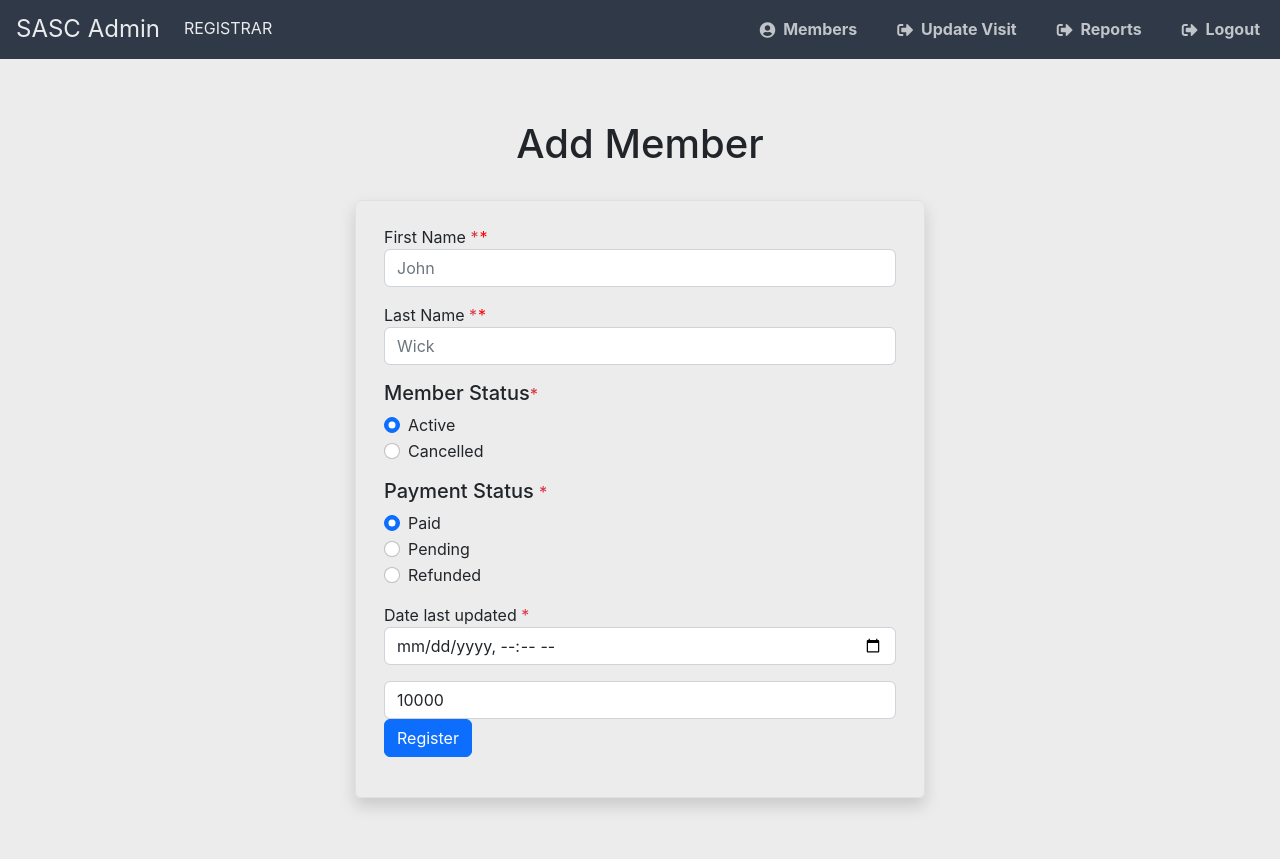
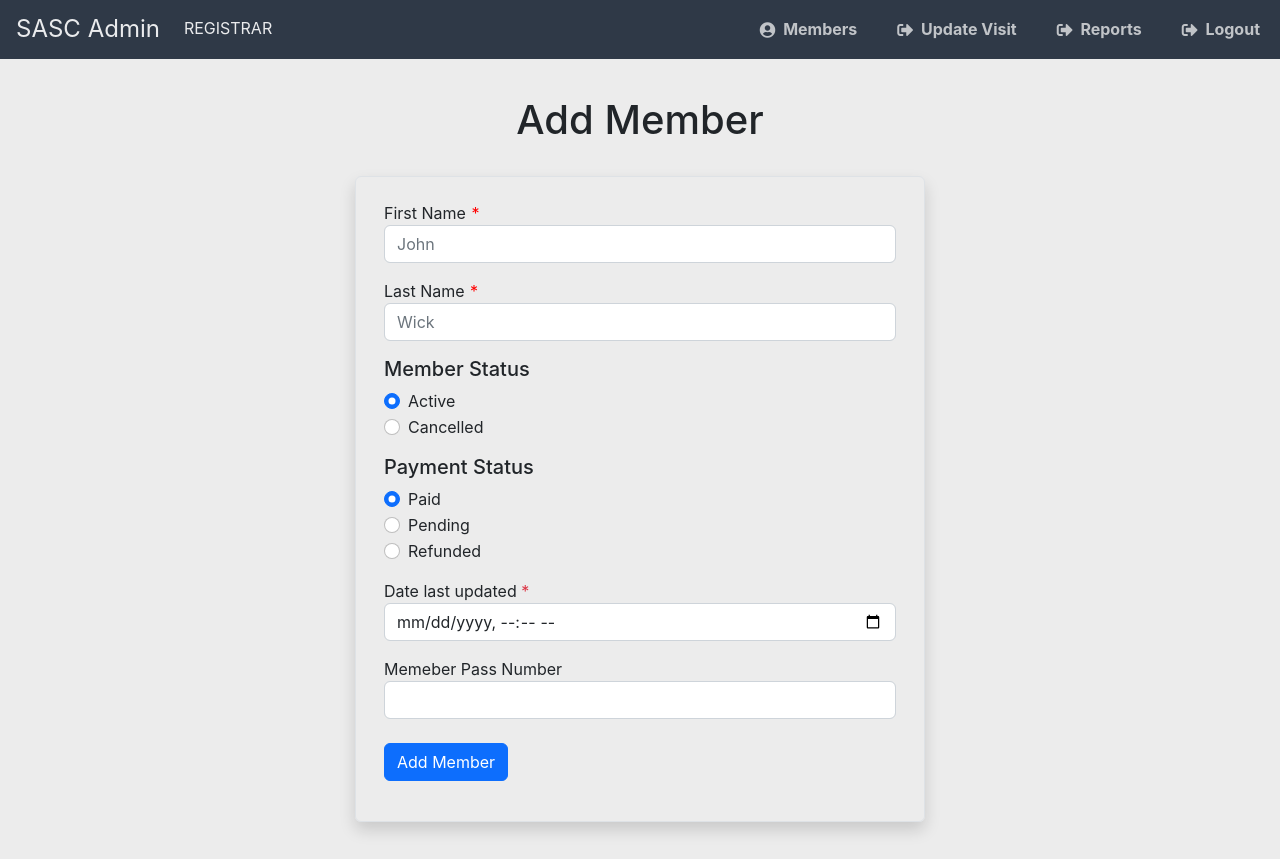
Before and after one commit to lakshmijj/ski-lift-ticket-php-codebase, a PHP site: page /addmember.php in a window 1280 px wide. Shown: the part 961-1820 px from the top of the page. Run offline with PHP 8.4, Linux system fonts and the light colour scheme; a user stored in the database is signed in; grey boxes are pictures that could not be loaded.

Commit message:
add members fixes, reports corrections

```diff
--- a/html/addmember.php
+++ b/html/addmember.php
@@ -87,7 +87,7 @@ if($request_method == 'POST') {
                 <div class="col-10 col-sm-8 col-md-6 rounded shadow border">
                     <form method="post" action="<?php htmlspecialchars($_SERVER['PHP_SELF']); ?>" class="py-4 px-3 needs-validation" novalidate>
                         <div class="mb-3 has-validation">
-                            <label for="mem_first_name">First Name <nobr class="text-danger">*</nobr></label>
+                            <label for="mem_first_name">First Name <nobr class="text-danger"></nobr></label>
                             <input type="text" id="mem_first_name" name="mem_first_name" placeholder="John" class="form-control <?php echo isInvalid('mem_first_name'); ?>" value="" required />
 
                             <div class="invalid-feedback">
@@ -95,14 +95,14 @@ if($request_method == 'POST') {
                             </div>
                         </div>
                         <div class="mb-3 has-validation">
-                            <label for="mem_last_name">Last Name <nobr class="text-danger">*</nobr></label>
+                            <label for="mem_last_name">Last Name <nobr class="text-danger"></nobr></label>
                             <input type="text" id="mem_last_name" name="mem_last_name" placeholder="Wick" class="form-control <?php echo isInvalid('mem_last_name'); ?>" value="" required />
 
                             <div class="invalid-feedback">
                                 Please enter a last name
                             </div>
                         </div>
-                        <h5>Member Status<nobr class="text-danger">*</nobr>
+                        <h5>Member Status<nobr class="text-danger"></nobr>
                         </h5>
                         <div class="mb-3 has-validation">
                             <div class="form-check">
@@ -118,7 +118,7 @@ if($request_method == 'POST') {
                                 </div>
                             </div>
                         </div>
-                        <h5>Payment Status <nobr class="text-danger">*</nobr>
+                        <h5>Payment Status <nobr class="text-danger"></nobr>
                         </h5>
 
                         <div class="mb-3 has-validation">
@@ -144,12 +144,15 @@ if($request_method == 'POST') {
                             <input type="datetime-local" id="mem_last_updated" name="mem_last_updated" class="form-control" value="" />
                         </div>
 
-                        <!-- HIDDEN INPUTS FOR BARCODE AND ID -->
-                        <input type="text" id="mem_pass_number" name="mem_pass_number" class="form-control" value="10000" required />
+
+                        <label for="mem_last_updated">Memeber Pass Number<nobr class="text-danger"></nobr></label>
+                        <input type="text" id="mem_pass_number" name="mem_pass_number" class="form-control" value="" required />
+
+                         <!-- HIDDEN INPUTS FOR BARCODE AND ID -->
                         <input type="hidden" id="mem_bar_code" name="mem_bar_code" class="form-control" value="10612587315464669148831491824678452609529717308215" required />
 
-                        <div class="mb-3">
-                            <input type="submit" class="btn btn-primary" value="Register" />
+                        <div class="mb-3 mt-4">
+                            <input type="submit" class="btn btn-primary" value="Add Member" />
                         </div>
                     </form>
                 </div>
```
